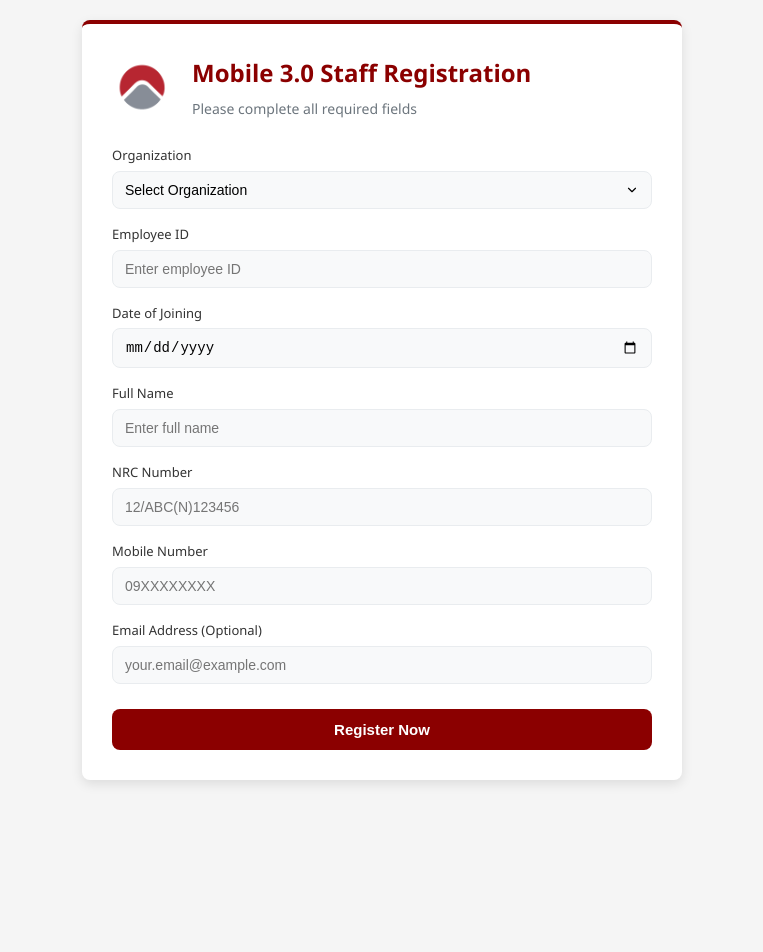
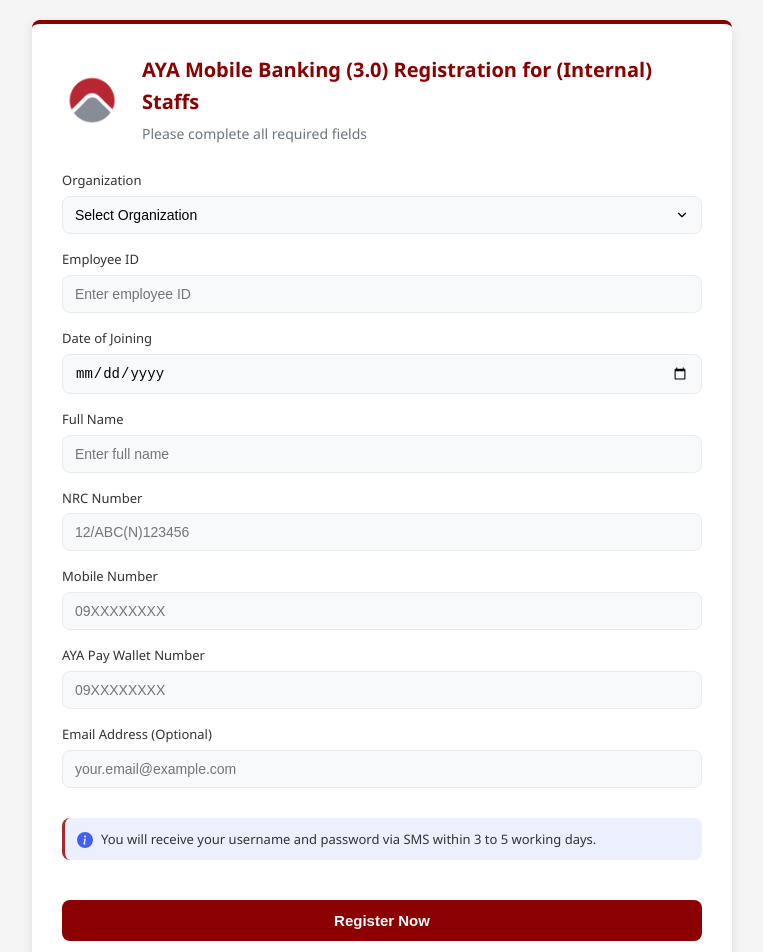
Before and after one commit to tayzar-ptzm/mobile-staff-registration, a React (Create React App) app: page / in a window 1280 px wide. Shown: the top 952 px of the page, without its empty margins (258-1021 px from the left). Before the commit the page ends 800 px from the top, so only its background shows below. Built offline with nearby package versions, Linux system fonts and the light colour scheme.

Commit message:
Updated 12

```diff
--- a/src/StaffRegistrationForm.css
+++ b/src/StaffRegistrationForm.css
@@ -44,7 +44,7 @@
   border-radius: var(--border-radius);
   box-shadow: var(--box-shadow);
   width: 100%;
-  max-width: 600px;
+  max-width: 700px;
   padding: 30px;
   border-top: 4px solid var(--primary-dark-red);
 }
@@ -66,7 +66,7 @@
 .form-main-title {
   color: var(--primary-dark-red);
   margin-bottom: 5px;
-  font-size: 24px;
+  font-size: 20px;
   font-weight: 700;
 }
 
@@ -233,3 +233,90 @@
     padding: 10px;
   }
 }
+
+/* ===== Success Popup Styles ===== */
+.success-popup-overlay {
+  position: fixed;
+  top: 0;
+  left: 0;
+  right: 0;
+  bottom: 0;
+  background-color: rgba(0, 0, 0, 0.5);
+  display: flex;
+  justify-content: center;
+  align-items: center;
+  z-index: 1000;
+}
+
+.success-popup {
+  background-color: white;
+  border-radius: var(--border-radius);
+  box-shadow: 0 5px 15px rgba(0, 0, 0, 0.3);
+  width: 90%;
+  max-width: 400px;
+  padding: 25px;
+  text-align: center;
+  animation: popIn 0.3s ease-out;
+}
+
+@keyframes popIn {
+  from { transform: scale(0.8); opacity: 0; }
+  to { transform: scale(1); opacity: 1; }
+}
+
+.popup-header {
+  margin-bottom: 15px;
+}
+
+.popup-header svg {
+  margin-bottom: 10px;
+}
+
+.popup-header h3 {
+  color: var(--primary-dark-red);
+  margin-bottom: 5px;
+}
+
+.popup-body p {
+  margin-bottom: 10px;
+  color: var(--dark);
+  line-height: 1.5;
+}
+
+.popup-close-btn {
+  background-color: var(--primary-dark-red);
+  color: white;
+  border: none;
+  border-radius: var(--border-radius);
+  padding: 10px 20px;
+  margin-top: 20px;
+  cursor: pointer;
+  transition: var(--transition);
+}
+
+.popup-close-btn:hover {
+  background-color: var(--primary-red);
+}
+
+/* ===== Awareness Message Styles ===== */
+.awareness-message {
+  display: flex;
+  align-items: flex-start;
+  gap: 8px;
+  padding: 12px;
+  background-color: rgba(67, 97, 238, 0.1);
+  border-radius: var(--border-radius);
+  margin: 15px 0;
+  border-left: 3px solid var(--primary-red);
+}
+
+.awareness-message svg {
+  flex-shrink: 0;
+  margin-top: 2px;
+}
+
+.awareness-message span {
+  font-size: 13px;
+  color: var(--dark);
+  line-height: 1.4;
+}
--- a/src/StaffRegistrationForm.js
+++ b/src/StaffRegistrationForm.js
@@ -4,17 +4,20 @@
 
 const StaffRegistrationForm = () => {
   const organizations = [
-    'AYA Trust',
-    'AYA Sompo',
-    'AMI Life Assurance',
-    'Hotel Max',
-    'Max Energy',
-    'Max Highway',
-    'Max Myanmar Construction',
-    'Max Cement',
-    'Max Well Trading',
-    'Max Logistics',
-    'Shwe Yaung Pya Agro'
+    'AYA Bank PCL',
+    'AYA Trust Securities Co., Ltd.',
+    'AYA SOMPO Insurance Co., Ltd.',
+    'Max Myanmar Holding Co., Ltd.',
+    'Max (Myanmar) Construction Co., Ltd.',
+    'Max (Myanmar) Hotel Co., Ltd.',
+    'Max (Myanmar) Service Co., Ltd.',
+    'Max Energy Co., Ltd.',
+    'Max Highway Co., Ltd.',
+    'Max Well Trading Co., Ltd.',
+    'Max (Myanmar) Manufacturing Co., Ltd.',
+    'Max Logistics Co., Ltd.',
+    'Shwe Yaung Pya Agro Co., Ltd.',
+    'Ayeyar Apex Construction Co., Ltd.'
   ];
 
   const [formData, setFormData] = useState({
@@ -24,12 +27,14 @@
     name: '',
     nrc: '',
     mobileNumber: '',
+    ayaPayWallet: '', // New field
     email: ''
   });
 
   const [errors, setErrors] = useState({});
   const [submissionStatus, setSubmissionStatus] = useState(null);
   const [isSubmitting, setIsSubmitting] = useState(false);
+  const [showSuccessPopup, setShowSuccessPopup] = useState(false);
 
   const validateField = (name, value) => {
     let error = '';
@@ -52,11 +57,15 @@
         break;
       case 'nrc':
         if (!value) error = 'NRC is required';
-        else if (!/^[0-9]+\/[a-zA-Z]+\([a-zA-Z]\)[0-9]+$/.test(value)) error = 'Invalid NRC format (e.g., 12/ABC(N)123456)';
+        else if (!/^[0-9]+\/[a-zA-Z]+\([a-zA-Z]\)[0-9]+$/.test(value)) error = 'Invalid NRC format (e.g., 12/ASN(N)123456)';
         break;
       case 'mobileNumber':
         if (!value) error = 'Mobile number is required';
-        else if (!/^(\+?95|0)?9\d{8,9}$/.test(value)) error = 'Invalid Myanmar number (e.g., 09XXXXXXXX)';
+        else if (!/^(\+?95|0)?9\d{8,9}$/.test(value)) error = 'Invalid Mobile number (e.g., 09XXXXXXXX)';
+        break;
+      case 'ayaPayWallet': // New field validation
+        if (!value) error = 'AYA Pay Wallet is required';
+        else if (!/^(\+?95|0)?9\d{8,9}$/.test(value)) error = 'Invalid AYA Pay wallet number (e.g., 09XXXXXXXX)';
         break;
       case 'email':
         if (value && !/^[^\s@]+@[^\s@]+\.[^\s@]+$/.test(value)) error = 'Invalid email format';
@@ -72,7 +81,6 @@
     const { name, value } = e.target;
     setFormData(prev => ({ ...prev, [name]: value }));
 
-    // Validate on change only if the field has been touched
     if (errors[name]) {
       setErrors(prev => ({ ...prev, [name]: validateField(name, value) }));
     }
@@ -88,7 +96,7 @@
     let isValid = true;
 
     Object.keys(formData).forEach(key => {
-      if (key !== 'email' || formData[key]) { // Email is optional
+      if (key !== 'email' || formData[key]) {
         const error = validateField(key, formData[key]);
         if (error) {
           newErrors[key] = error;
@@ -114,7 +122,7 @@
 
     setIsSubmitting(true);
 
-    // Hidden iframe method (working solution)
+    // Hidden iframe method
     const iframe = document.createElement('iframe');
     iframe.name = 'hidden-form-target';
     iframe.style.display = 'none';
@@ -139,13 +147,11 @@
     document.body.appendChild(form);
     form.submit();
 
-    // Success handling
-    setSubmissionStatus({
-      type: 'success',
-      message: 'Registration submitted successfully!'
-    });
+    // Show success popup
+    setShowSuccessPopup(true);
 
-    // Reset form
+    // Reset form after submission
+    setTimeout(() => {
       setFormData({
         organization: '',
         employeeId: '',
@@ -153,39 +159,51 @@
         name: '',
         nrc: '',
         mobileNumber: '',
+        ayaPayWallet: '',
         email: ''
       });
-
-    // Clean up after delay
-    setTimeout(() => {
       document.body.removeChild(form);
       document.body.removeChild(iframe);
       setIsSubmitting(false);
-      setSubmissionStatus(null);
     }, 3000);
   };
 
   return (
     <div className="modern-form-container">
+      {/* Success Popup Modal */}
+      {showSuccessPopup && (
+        <div className="success-popup-overlay">
+          <div className="success-popup">
+            <div className="popup-header">
+              <svg xmlns="http://www.w3.org/2000/svg" width="48" height="48" fill="#28a745" viewBox="0 0 16 16">
+                <path d="M16 8A8 8 0 1 1 0 8a8 8 0 0 1 16 0zm-3.97-3.03a.75.75 0 0 0-1.08.022L7.477 9.417 5.384 7.323a.75.75 0 0 0-1.06 1.06L6.97 11.03a.75.75 0 0 0 1.079-.02l3.992-4.99a.75.75 0 0 0-.01-1.05z"/>
+              </svg>
+              <h3>Registration Successful!</h3>
+            </div>
+            <div className="popup-body">
+              <p>Thank you for registering with AYA Mobile Banking 3.0.</p>
+              <p>Your username and password will be sent via SMS within 3 to 5 working days.</p>
+            </div>
+            <button
+              className="popup-close-btn"
+              onClick={() => setShowSuccessPopup(false)}
+            >
+              Close
+            </button>
+          </div>
+        </div>
+      )}
+
       <div className="modern-form-card">
         <div className="form-header-with-logo">
           <img src={companyLogo} alt="Company Logo" className="company-logo" />
           <div>
-            <h1 className="form-main-title">Mobile 3.0 Staff Registration</h1>
+            <h1 className="form-main-title">AYA Mobile Banking (3.0) Registration for (Internal) Staffs </h1>
             <p className="form-subtitle">Please complete all required fields</p>
           </div>
         </div>
 
         {/* Status Messages */}
-        {submissionStatus?.type === 'success' && (
-          <div className="modern-alert success">
-            <svg xmlns="http://www.w3.org/2000/svg" width="16" height="16" fill="currentColor" viewBox="0 0 16 16">
-              <path d="M16 8A8 8 0 1 1 0 8a8 8 0 0 1 16 0zm-3.97-3.03a.75.75 0 0 0-1.08.022L7.477 9.417 5.384 7.323a.75.75 0 0 0-1.06 1.06L6.97 11.03a.75.75 0 0 0 1.079-.02l3.992-4.99a.75.75 0 0 0-.01-1.05z"/>
-            </svg>
-            {submissionStatus.message}
-          </div>
-        )}
-
         {submissionStatus?.type === 'error' && (
           <div className="modern-alert error">
             <svg xmlns="http://www.w3.org/2000/svg" width="16" height="16" fill="currentColor" viewBox="0 0 16 16">
@@ -196,6 +214,7 @@
         )}
 
         <form onSubmit={handleSubmit} className="modern-staff-form">
+          {/* Existing form fields... */}
           <div className={`modern-form-group ${errors.organization ? 'has-error' : ''}`}>
             <label htmlFor="organization">Organization</label>
             <select
@@ -272,7 +291,7 @@
             />
             {errors.nrc && <span className="error-message">{errors.nrc}</span>}
           </div>
-
+          {/* Mobile Number Field */}
           <div className={`modern-form-group ${errors.mobileNumber ? 'has-error' : ''}`}>
             <label htmlFor="mobileNumber">Mobile Number</label>
             <input
@@ -288,6 +307,23 @@
             {errors.mobileNumber && <span className="error-message">{errors.mobileNumber}</span>}
           </div>
 
+          {/* New AYA Pay Wallet Field */}
+          <div className={`modern-form-group ${errors.ayaPayWallet ? 'has-error' : ''}`}>
+            <label htmlFor="ayaPayWallet">AYA Pay Wallet Number</label>
+            <input
+              type="text"
+              id="ayaPayWallet"
+              name="ayaPayWallet"
+              value={formData.ayaPayWallet}
+              onChange={handleChange}
+              onBlur={handleBlur}
+              className="modern-form-control"
+              placeholder="09XXXXXXXX"
+            />
+            {errors.ayaPayWallet && <span className="error-message">{errors.ayaPayWallet}</span>}
+          </div>
+
+          {/* Email Field */}
           <div className={`modern-form-group ${errors.email ? 'has-error' : ''}`}>
             <label htmlFor="email">Email Address (Optional)</label>
             <input
@@ -301,6 +337,14 @@
               placeholder="your.email@example.com"
             />
             {errors.email && <span className="error-message">{errors.email}</span>}
+          </div>
+
+          {/* Awareness Message */}
+          <div className="awareness-message">
+            <svg xmlns="http://www.w3.org/2000/svg" width="16" height="16" fill="#4361ee" viewBox="0 0 16 16">
+              <path d="M8 16A8 8 0 1 0 8 0a8 8 0 0 0 0 16zm.93-9.412-1 4.705c-.07.34.029.533.304.533.194 0 .487-.07.686-.246l-.088.416c-.287.346-.92.598-1.465.598-.703 0-1.002-.422-.808-1.319l.738-3.468c.064-.293.006-.399-.287-.47l-.451-.081.082-.381 2.29-.287zM8 5.5a1 1 0 1 1 0-2 1 1 0 0 1 0 2z"/>
+            </svg>
+            <span>You will receive your username and password via SMS within 3 to 5 working days.</span>
           </div>
 
           <button
```
Lines whose indentation alone changed are shown as unchanged.
